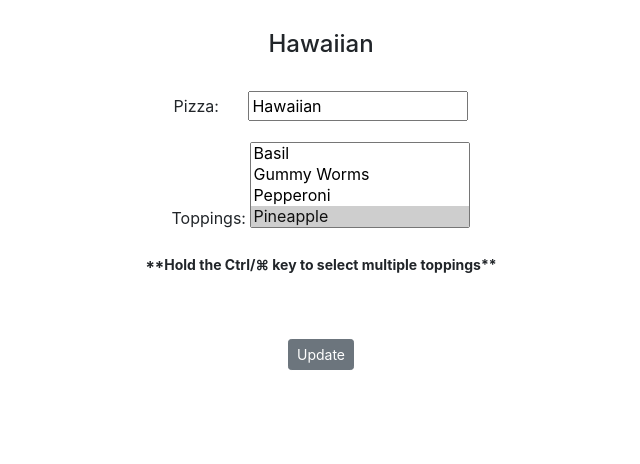
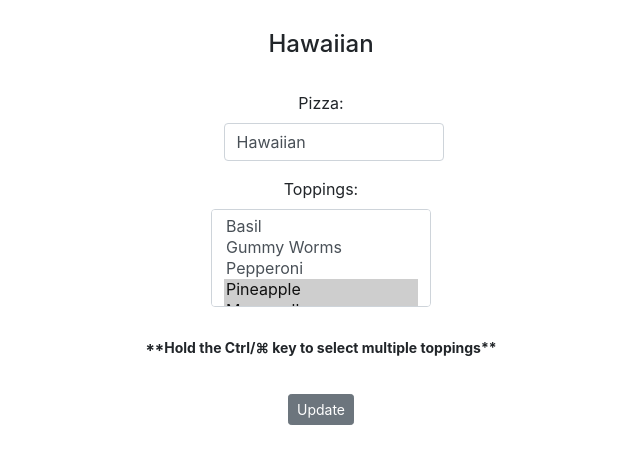
Before and after one commit to rickybmag/SM-Pizza, a Django app: page /update_pizza/1 in a window 1280 px wide. Shown: the part 56-520 px from the top of the page, without its empty margins (319-959 px from the left). Run offline with Django 4.2, Linux system fonts and the light colour scheme; data comes from the database, SQL or seed files in the repository.

Commit message:
Styled templates

```diff
--- a/pizza/forms.py
+++ b/pizza/forms.py
@@ -20,5 +20,6 @@ class PizzaForm(ModelForm):
         model = Pizza
         fields = "__all__"
         widgets = {
-            'name': forms.TextInput(attrs={'placeholder': "Pizza Name"})
+            'name': forms.TextInput(attrs={'class':'form-control', 'placeholder': "Pizza Name",}),
+            'toppings':forms.SelectMultiple(attrs={'class':'form-control'})
         }
--- a/pizza/static/custom.css
+++ b/pizza/static/custom.css
@@ -29,3 +29,7 @@
 .container {
     max-width: 1000px;
 }
+
+.form-control {
+    align-items: center;
+}
--- a/pizza/templates/pizza/add_pizza.html
+++ b/pizza/templates/pizza/add_pizza.html
@@ -9,7 +9,7 @@
     <a class="btn btn-primary; btn btn-outline-secondary" href="{% url 'list_pizzas' %}" role="button">Return to Pizza List</a>
 
     {% else %}
-    <div style="margin: 0 auto">
+    <div class="form-group" style="margin-left: 0">
     <form action="" method=POST>
         {% csrf_token %}
         {{ form.as_p }}
--- a/pizza/templates/pizza/pizzalist.html
+++ b/pizza/templates/pizza/pizzalist.html
@@ -5,7 +5,7 @@
     <h1>The Pizza Shop's Menu</h1>
     <br>
     <ul style="padding: 0;">
-        {% for pizza in pizzas %}
+        {% for pizza in pizzas|dictsort:'name' %}
         <div class="card" style="width: 18rem;">
             <div class="card-header text-center">
                 <h4><a href="{% url 'show_pizza' pizza.id %}" class="text-dark">{{ pizza.name }}</a></h4>
--- a/pizza/templates/pizza/toppingslist.html
+++ b/pizza/templates/pizza/toppingslist.html
@@ -10,7 +10,7 @@
             <div class="container">
                 <div class="row">
                     <div class="card-header; col-9"></div>
-                    {% for topping in toppings %}
+                    {% for topping in toppings|dictsort:'name' %}
                     <div class="card" style="width: 18rem;">
                         <h4>{{ topping.name }}</a></h4>
                         <a href="{% url 'update_topping' topping.id%}" class="text-secondary" style="font-size: 16p; font-weight: bold;">Update</a>
--- a/pizza/templates/pizza/update_pizza.html
+++ b/pizza/templates/pizza/update_pizza.html
@@ -4,12 +4,18 @@
 <center>
 
     <h4 style="margin-top: 30px;">{{ pizza.name }}</h4><br>
+
     <form action="" method="POST">
+
         {% csrf_token %}
         {{ form.as_p }}
-        <p style="font-size: 14px; font-weight: bold;">**Hold the Ctrl/⌘ key to select multiple toppings**</p>
-        <br><br>
-        <input type="submit" value="Update" class="btn btn-secondary btn-sm">
+
+        <p style="font-size: 14px; font-weight: bold; margin-top: 30px;">**Hold the Ctrl/⌘ key to select
+            multiple
+            toppings**</p>
+
+        <input type="submit" value="Update" class="btn btn-secondary btn-sm" style="margin-top: 20px;">
     </form>
+
 </center>
 {% endblock %}
--- a/smpizza/urls.py
+++ b/smpizza/urls.py
@@ -4,6 +4,4 @@ from django.urls import path, include
 urlpatterns = [
     path('admin/', admin.site.urls),
     path('', include("pizza.urls")),
-    path('toppings/', include("pizza.urls")),
-    path('shop/', include("pizza.urls")),
 ]
```
